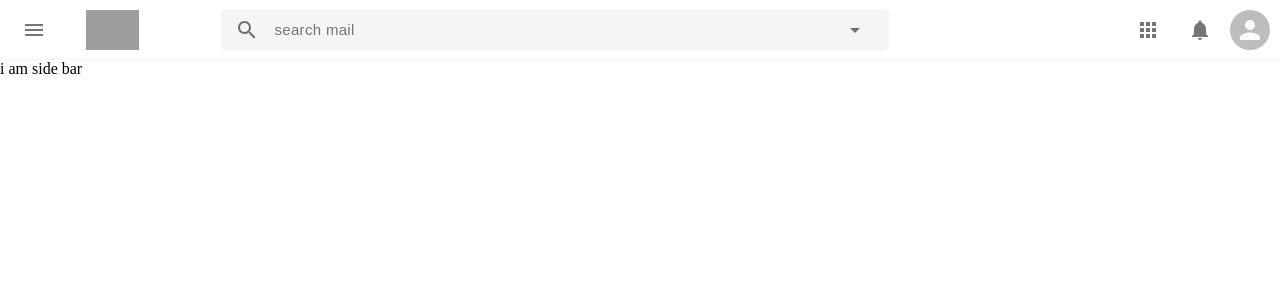
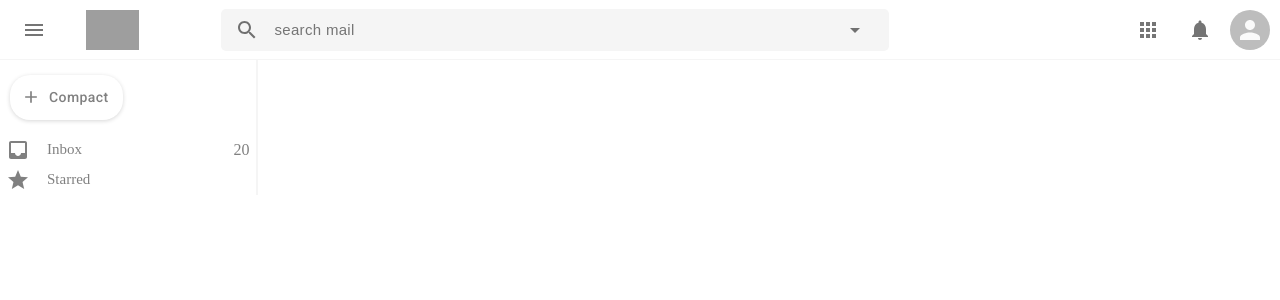
Before and after one commit to natnael-OQP/gmail-clone, a React (Create React App) app: page / in a window 1280 px wide. Shown: the top 300 px of the page. Built offline with nearby package versions, Linux system fonts and the light colour scheme; grey boxes are pictures that could not be loaded.

Commit message:
add sidebaroption component

```diff
--- a/package.json
+++ b/package.json
@@ -3,8 +3,12 @@
   "version": "0.1.0",
   "private": true,
   "dependencies": {
+    "@emotion/react": "^11.4.1",
+    "@emotion/styled": "^11.3.0",
     "@material-ui/core": "^4.12.3",
     "@material-ui/icons": "^4.11.2",
+    "@mui/icons-material": "^5.0.1",
+    "@mui/material": "^5.0.2",
     "@reduxjs/toolkit": "^1.5.1",
     "@testing-library/jest-dom": "^4.2.4",
     "@testing-library/react": "^9.3.2",
--- a/public/index.html
+++ b/public/index.html
@@ -11,29 +11,16 @@
     />
     <link rel="apple-touch-icon" href="%PUBLIC_URL%/logo192.png" />
     <link rel="manifest" href="%PUBLIC_URL%/manifest.json" />
-    <!--
-      Notice the use of %PUBLIC_URL% in the tags above.
-      It will be replaced with the URL of the `public` folder during the build.
-      Only files inside the `public` folder can be referenced from the HTML.
-
-      Unlike "/favicon.ico" or "favicon.ico", "%PUBLIC_URL%/favicon.ico" will
-      work correctly both with client-side routing and a non-root public URL.
-      Learn how to configure a non-root public URL by running `npm run build`.
-    -->
-    <title>React Redux App</title>
+    <!-- font-family -->
+    <link
+      rel="stylesheet"
+      href="https://fonts.googleapis.com/css?family=Roboto:300,400,500,700&display=swap"
+    />
+    <title>Gmail-clone</title>
   </head>
   <body>
     <noscript>You need to enable JavaScript to run this app.</noscript>
     <div id="root"></div>
-    <!--
-      This HTML file is a template.
-      If you open it directly in the browser, you will see an empty page.
 
-      You can add webfonts, meta tags, or analytics to this file.
-      The build step will place the bundled scripts into the <body> tag.
-
-      To begin the development, run `npm start` or `yarn start`.
-      To create a production bundle, use `npm run build` or `yarn build`.
-    -->
   </body>
 </html>
--- /dev/null
+++ b/src/component/sidebaOption/SidebarOption.jsx
@@ -0,0 +1,14 @@
+import React from 'react'
+import { H4, P, SidebarOptionWrapper } from '.'
+
+const SidebarOption = ({Icon,title,number,selected})=> {
+    return (
+        <SidebarOptionWrapper>
+            <Icon />
+            <H4>{title}</H4>
+            <P selected={selected} >{ number}</P>
+        </SidebarOptionWrapper>
+    )
+}
+
+export default SidebarOption
--- /dev/null
+++ b/src/component/sidebaOption/index.js
@@ -0,0 +1,46 @@
+import styled,{css} from 'styled-components/macro';
+
+const Flexy = css`
+    display: flex;
+    align-items: center;
+`;
+
+const HoverColor = css`
+    font-weight: 800 !important; ;
+    background-color: #fcecec !important;
+    color: #c04b37 !important;
+`;
+export const SidebarOptionWrapper = styled.div`
+    ${Flexy}
+    height: 30px;
+    cursor: pointer;
+    padding: 0px 6px;
+    color: gray;
+    &:hover{
+        ${HoverColor};
+        border-top-right-radius: 15px;
+        border-bottom-right-radius: 15px;
+        background-color: lightpink;
+        P{
+            visibility: visible;
+            ${HoverColor}
+        };
+        H4{
+            ${HoverColor}
+        }
+
+    }
+`;
+
+export const H4 = styled.h4`
+    font-size: 15px;
+    font-weight: 500;
+    text-transform: capitalize;
+    margin-left: 17px;
+    flex: 1;
+`;
+
+export const P = styled.p(({selected}) => ({
+    color:"gray",
+    visibility:selected ? 'visible' : 'hidden'
+}));
--- a/src/component/sidebar/Sidebar.jsx
+++ b/src/component/sidebar/Sidebar.jsx
@@ -1,10 +1,20 @@
 import React from 'react'
-import { SidebarContainer } from '.'
+import { Btn, SidebarContainer } from '.'
+import AddIcon from '@mui/icons-material/Add';
+import SidebarOption from '../sidebaOption/SidebarOption';
+import { Inbox } from '@mui/icons-material';
+import { Star } from '@material-ui/icons';
 
 function Sidebar() {
     return (
         <SidebarContainer >
-            i am side bar
+            <Btn
+                startIcon={<AddIcon fontSize='large'/>}
+            >
+                compact
+            </Btn>
+            <SidebarOption Icon={Inbox} title="inbox" number={20} selected={true} />
+            <SidebarOption Icon={Star} title="starred" number={20} />
         </SidebarContainer>
     )
 }
--- a/src/component/sidebar/index.js
+++ b/src/component/sidebar/index.js
@@ -1,5 +1,25 @@
 import styled from 'styled-components';
+import { Button } from '@material-ui/core'
 
 export const SidebarContainer = styled.div`
-
+    flex:.2;
+    box-sizing: border-box;
+    border-right: 2px solid whitesmoke ;
 `;
+export const Btn = styled(Button)`
+    margin-top: 15px !important;
+    margin-left: 10px !important;
+    margin-bottom: 15px !important;
+    text-transform:capitalize !important;
+    color: gray !important;
+    padding: 10px 15px !important;
+    border-radius: 20px !important;
+    box-shadow: rgba(0, 0, 0, 0.16) 0px 1px 4px !important;
+    transition: all 0.4s ease-in-out !important;
+    &:hover{
+        transform: translateY(-2px) !important;
+        color: #000 !important;
+        background-color: #fff !important;
+        box-shadow: rgba(0, 0, 0, 0.16) 0px 1px 4px !important;
+    }
+`;
--- /dev/null
+++ b/src/pages/Banner.jsx
@@ -0,0 +1,18 @@
+import React from 'react'
+import styled from 'styled-components';
+import Sidebar from '../component/sidebar/Sidebar';
+
+export const BannerContainer = styled.div`
+    display: flex;
+`;
+
+function Banner() {
+    return (
+        <BannerContainer>
+            <Sidebar />
+
+        </BannerContainer>
+    )
+}
+
+export default Banner
--- a/src/pages/HomePage.jsx
+++ b/src/pages/HomePage.jsx
@@ -1,13 +1,19 @@
 import React from 'react'
-import  Header  from '../component/header/Header'
-import Sidebar from '../component/sidebar/Sidebar'
+import Header from '../component/header/Header';
+import Banner from './Banner';
+import styled from 'styled-components';
+export const Main = styled.div`
+    width: 100%;
+    height: 100%;
+    box-sizing: border-box;
 
+`;
 
 export const HomePage = () => {
     return (
-        <>
+        <Main>
             <Header />
-            <Sidebar/>
-        </>
+            <Banner />
+        </Main>
     )
 }
```
Also changed, not shown: 1 other file (tests, documents, lock files or other folders).
